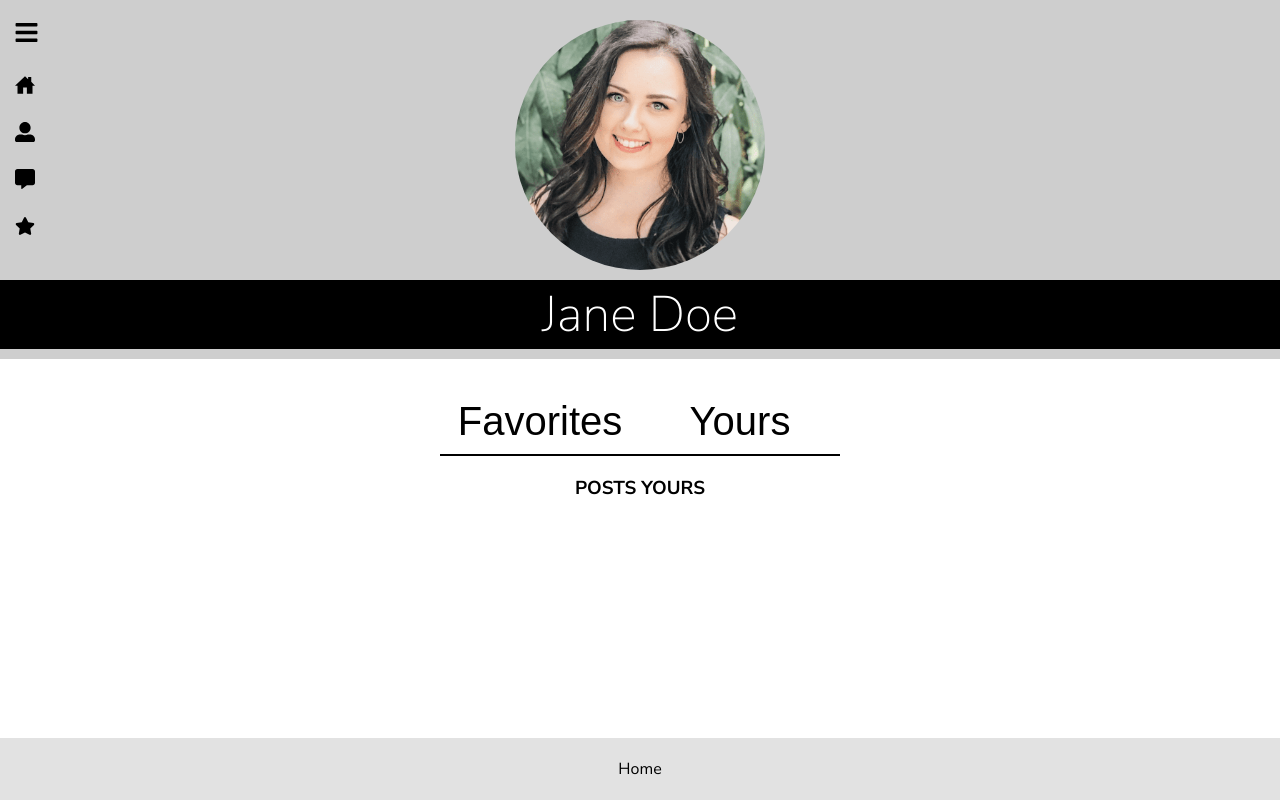
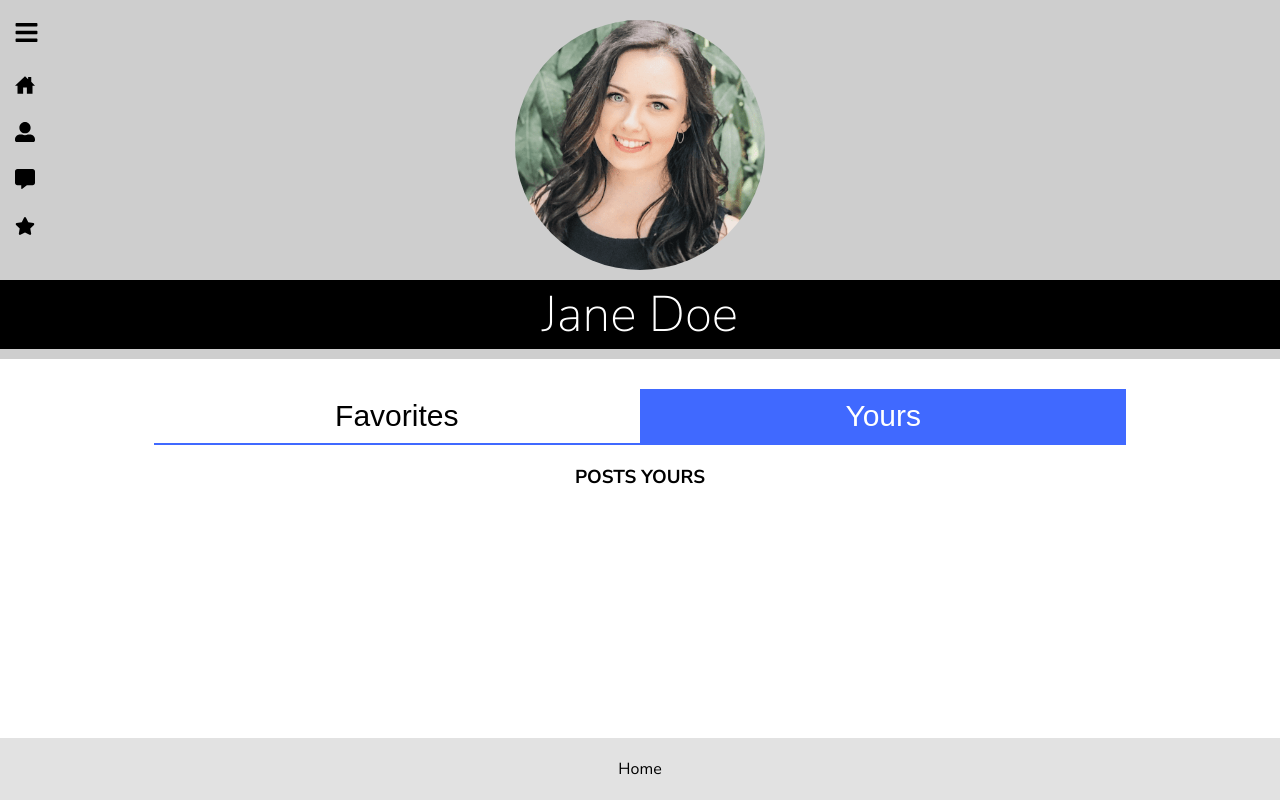
Before and after one commit to HugoDMiranda/Blog, a React (Create React App) app: page /User in a window 1280 px wide. Built offline with nearby package versions, Linux system fonts and the light colour scheme.

Commit message:
view User style update

```diff
--- a/src/sass/User.css
+++ b/src/sass/User.css
@@ -29,13 +29,23 @@
 }
 .user-button {
   margin-top: 30px;
+  width: 100%;
+  display: flex;
+  align-items: center;
+  justify-content: center;
+  flex-wrap: wrap;
 }
 .user-button button {
-  width: 200px;
-  padding: 10px;
-  font-size: 40px;
+  width: 38%;
+  padding: 10px 0px;
+  font-size: 30px;
   background-color: transparent;
   border: none;
   cursor: pointer;
-  border-bottom: 2px solid black;
+  transition: 0.3s;
+  border-bottom: 2px solid rgb(64, 105, 255);
+}
+.user-button .active {
+  background-color: rgb(64, 105, 255);
+  color: white;
 }/*# sourceMappingURL=User.css.map */
--- a/src/sass/User.scss
+++ b/src/sass/User.scss
@@ -32,14 +32,24 @@
 
   &-button {
     margin-top: 30px;
+    width: 100%;
+    display: flex;
+    align-items: center;
+    justify-content: center;
+    flex-wrap: wrap;
     button {
-      width: 200px;
-      padding: 10px;
-      font-size: 40px;
+      width: 38%;
+      padding: 10px 0px;
+      font-size: 30px;
       background-color: transparent;
       border: none;
       cursor: pointer;
-      border-bottom: 2px solid black;
+      transition: 0.3s;
+      border-bottom: 2px solid rgb(64, 105, 255);
+    }
+    .active {
+      background-color: rgb(64, 105, 255);
+      color: white;
     }
   }
 }
--- a/src/views/User.js
+++ b/src/views/User.js
@@ -11,8 +11,18 @@ function User() {
         <h4>Jane Doe</h4>
       </div>
       <div className="user-button">
-        <button onClick={() => setPosts(true)}>Favorites</button>
-        <button onClick={() => setPosts(false)}>Yours</button>
+        <button
+          className={posts ? "active" : ""}
+          onClick={() => setPosts(true)}
+        >
+          Favorites
+        </button>
+        <button
+          className={posts ? "" : "active"}
+          onClick={() => setPosts(false)}
+        >
+          Yours
+        </button>
       </div>
       <div className="user-posts">
         {posts ? <h3>POSTS FAVORIES</h3> : <h3>POSTS YOURS</h3>}
```
Also changed, not shown: 1 other file (tests, documents, lock files or other folders).
